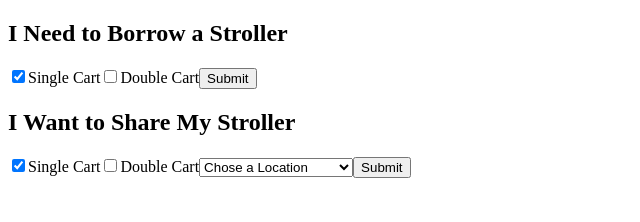
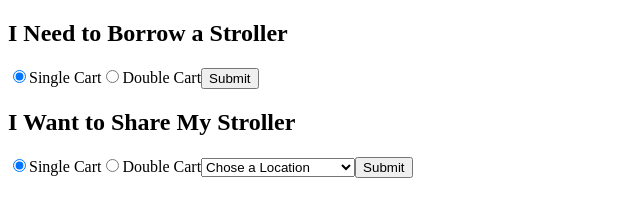
Before and after one commit to disneyparent/React, a React (Create React App) app: page /welcome in a window 1280 px wide. Shown: the top 222 px of the page, without its empty margins (0-640 px from the left). Built offline with nearby package versions, Linux system fonts and the light colour scheme.

Commit message:
Radio Buttons Working

```diff
--- a/package.json
+++ b/package.json
@@ -11,6 +11,7 @@
     "formik": "^2.1.4",
     "react": "^16.13.0",
     "react-dom": "^16.13.0",
+    "react-radio-buttons": "^1.2.2",
     "react-redux": "^7.2.0",
     "react-router-dom": "^5.1.2",
     "react-scripts": "3.4.0",
--- a/src/components/Welcome.js
+++ b/src/components/Welcome.js
@@ -1,5 +1,6 @@
 
-import React from 'react';
+import React, { useState } from 'react';
+import axios from 'axios';
 //import { deleteUser, addBuggy, getBuggy } from '../actions';
 
 
@@ -38,44 +39,59 @@ const Welcome = () => {
 //     deleteUser();
 // }
 
+    const buggyBorrow = e =>{
+        axios.get('')
+        .then((response) =>{
+            console.log(response)
+        })
+    }
+
+    const [selectedOption, setSelectedOption] = useState({
+        borrow: 'borrow-single-select',
+        share: 'share-single-select'
+    })
+    //setSelectedOption(selectedOption)
+
     return(
         <div>
             <form>
                 <h2>I Need to Borrow a Stroller</h2>
-                <input type="checkbox"
-                    name="single"
-                    checked="true"
-                    //value={}
-                    //onChange={e => }
+                <input type="radio"
+                    name="borrow"
+                    value="borrow-single-select"
+                    checked={selectedOption.borrow === "borrow-single-select"}
+                    onChange={(e) => setSelectedOption({...selectedOption, [e.target.name]: e.target.value})}
                 />
-                <label for="single">Single Cart</label>
+                <label htmlFor="borrow-single">Single Cart</label>
 
-                <input type ="checkbox"
-                    name="double"
-                    //value={}
-                    //onChange={e => }
+                <input type ="radio"
+                    name="borrow"
+                    value="borrow-double-select"
+                    checked={selectedOption.borrow === "borrow-double-select"}
+                    onChange={(e) => setSelectedOption({...selectedOption, [e.target.name]: e.target.value})}
                 />
-                <label for="double">Double Cart</label>
+                <label htmlFor="borrow-double">Double Cart</label>
 
-                <button>Submit</button>
+                <button name="borrow" onClick={e => buggyBorrow(e)}>Submit</button>
             </form>
 
             <form>
                 <h2>I Want to Share My Stroller</h2>
-                <input type="checkbox"
-                    name="single"
-                    checked="true"
-                    //value={}
-                    //onChange={e => }
+                <input type="radio"
+                    name="share"
+                    value="share-single-select"
+                    checked={selectedOption.share === "share-single-select"}
+                    onChange={(e) => setSelectedOption({...selectedOption, [e.target.name]: e.target.value})}
                 />
-                <label for="single">Single Cart</label>
+                <label htmlFor="single">Single Cart</label>
 
-                <input type ="checkbox"
-                    name="double"
-                    //value={}
-                    //onChange={e => }
+                <input type ="radio"
+                    name="share"
+                    value="share-double-select"
+                    checked={selectedOption.share === "share-double-select"}
+                    onChange={(e) => setSelectedOption({...selectedOption, [e.target.name]: e.target.value})}
                 />
-                <label for="double">Double Cart</label>
+                <label htmlFor="share">Double Cart</label>
 
                 <select>
                     <option>Chose a Location</option>
```
Also changed, not shown: 1 other file (tests, documents, lock files or other folders).
